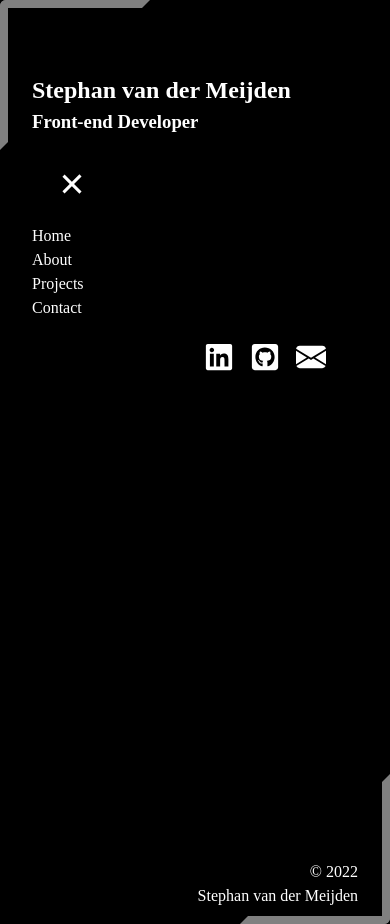
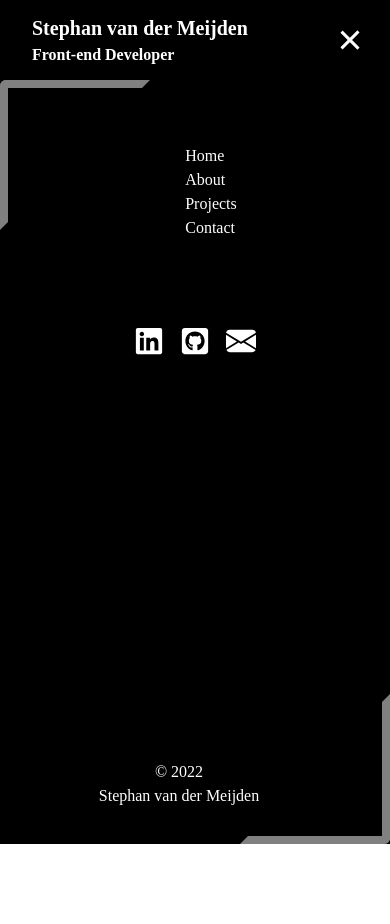
Before and after one commit to aevitas1/portfolio_v2, a React (Vite) app: page / in a window 390 px wide. Both pictures are taken after a click on the element 350 px from the left and 40 px from the top of the page. After the commit the page ends 844 px from the top, so only its background shows below. Built offline with nearby package versions, Linux system fonts and the light colour scheme.

Commit message:
Mobile menu responsiveness added

```diff
--- a/src/App.scss
+++ b/src/App.scss
@@ -38,11 +38,49 @@ body {
   overflow-x: hidden;
   // REMOVE WHEN COLORS ARE SET
   color: #fff;
+  transition: var(--transition);
 }
 
 @font-face {
   font-family: "Coolvetica";
   src: url("./assets/fonts/coolvetica condensed rg.ttf") format("ttf");
+}
+
+// Typography
+h1 {
+  font-size: 3rem;
+  @media screen and (max-width: 768px) {
+    font-size: 1.5rem;
+  }
+}
+h2 {
+  font-size: 2rem;
+  @media screen and (max-width: 768px) {
+    font-size: 1.25rem;
+  }
+}
+h3 {
+  font-size: 1.5rem;
+}
+h4 {
+  font-size: 1.25rem;
+}
+h5,
+h6 {
+  font-size: 1rem;
+}
+@media screen and (max-width: 768px) {
+  h3,
+  h4,
+  h5,
+  h6 {
+    font-size: 1rem;
+  }
+}
+
+a,
+p {
+  font-size: 1rem;
 }
 
 // <--------- Animations --------->
@@ -145,7 +183,7 @@ body {
 
 @keyframes removeCanvas {
   from {
-    transform: translateX(calc(50vw - 150px)) translateY(10vh);
+    transform: translateX(0) translateY(0);
     opacity: 1;
   }
   to {
--- a/src/Context/AppContext.jsx
+++ b/src/Context/AppContext.jsx
@@ -5,18 +5,22 @@ const AppContext = createContext();
 export const AppProvider = ({ children }) => {
   // Mobile Toggle
   const [openMobile, setOpenMobile] = useState(false);
+  const removeBackground = () => {
+    document.body.classList.remove("mobile_inactive");
+  };
   const toggleMobile = () => {
     if (openMobile) {
       setOpenMobile(false);
       document.body.classList.remove("mobile_active");
       document.body.classList.add("mobile_inactive");
-      setTimeout(removeBackground, 200);
+      setTimeout(removeBackground, 400);
     } else {
       setOpenMobile(true);
       document.body.classList.remove("mobile_inactive");
       document.body.classList.add("mobile_active");
     }
   };
+
   return (
     <AppContext.Provider
       value={{
--- a/src/components/ContentWrapper/Content/index.scss
+++ b/src/components/ContentWrapper/Content/index.scss
@@ -11,10 +11,14 @@
 
   &::before,
   &::after {
-    content: '';
+    content: "";
     position: absolute;
     height: 300px;
     width: 300px;
+    @media screen and (max-width: 800px) {
+      height: 150px;
+      width: 150px;
+    }
   }
 
   &::before {
--- a/src/components/ContentWrapper/Logo/index.scss
+++ b/src/components/ContentWrapper/Logo/index.scss
@@ -6,5 +6,7 @@
 
   .logo {
     color: var(--defaultHeader);
+    @media screen and (max-width: 800px) {
+    }
   }
 }
--- a/src/components/ContentWrapper/index.scss
+++ b/src/components/ContentWrapper/index.scss
@@ -12,4 +12,9 @@ main {
     align-items: center;
     padding-left: 2rem;
   }
+  @media screen and (max-width: 1280px) {
+    .icon_wrapper {
+      display: none;
+    }
+  }
 }
--- a/src/components/NavWrapper/Menu/index.jsx
+++ b/src/components/NavWrapper/Menu/index.jsx
@@ -14,8 +14,10 @@ const Menu = () => {
       <div className="nav_menu">
         {openMobile ? (
           <>
-            <Logo />
-            <MobileMenu />
+            <div className="top_mobile_nav">
+              <Logo />
+              <MobileMenu />
+            </div>
           </>
         ) : (
           ""
@@ -38,7 +40,9 @@ const Menu = () => {
 
         {openMobile ? (
           <>
-            <Icons />
+            <div className="bottom_mobile_nav">
+              <Icons />
+            </div>
           </>
         ) : (
           ""
--- a/src/components/NavWrapper/Menu/index.scss
+++ b/src/components/NavWrapper/Menu/index.scss
@@ -1,4 +1,32 @@
-.nav_menu {
-  padding: var(--content-nav-padding) 2rem 2rem 2rem;
-  height: 500px;
+nav {
+  .nav_menu {
+    padding: var(--content-nav-padding) 2rem 2rem 2rem;
+    height: 500px;
+    @media screen and (max-width: 1280px) {
+      display: flex;
+      flex-flow: column;
+      align-items: center;
+      padding: 0 0 0 2rem;
+      ul {
+        padding-top: 4rem;
+      }
+      .top_mobile_nav {
+        width: 100%;
+        display: flex;
+        justify-content: space-between;
+      }
+      .bottom_mobile_nav {
+        display: flex;
+        justify-content: center;
+        padding-top: 4rem;
+      }
+    }
+  }
+  .credits {
+    @media screen and (max-width: 1280px) {
+      display: flex;
+      align-items: center;
+      padding-bottom: 2.5rem;
+    }
+  }
 }
--- a/src/components/NavWrapper/index.scss
+++ b/src/components/NavWrapper/index.scss
@@ -23,6 +23,15 @@ nav {
       top: 0;
       clip-path: polygon(0 0, 0% 100%, 100% 0);
       border-top-left-radius: 6px;
+      @media screen and (max-width: 1280px) {
+        height: 300px;
+        width: 300px;
+        top: 80px;
+      }
+      @media screen and (max-width: 800px) {
+        height: 150px;
+        width: 150px;
+      }
     }
   }
 
@@ -44,6 +53,14 @@ nav {
       right: 0;
       clip-path: polygon(100% 100%, 0% 100%, 100% 0);
       border-bottom-right-radius: 6px;
+      @media screen and (max-width: 1280px) {
+        height: 300px;
+        width: 300px;
+      }
+      @media screen and (max-width: 800px) {
+        height: 150px;
+        width: 150px;
+      }
     }
   }
 
@@ -83,7 +100,7 @@ body {
       animation: CanvasMenu 300ms ease-out 1 forwards;
       z-index: 1500;
       .nav_wrapper {
-        height: 100vh;
+        height: calc(100vh - 80px);
         width: 100vw;
       }
     }
@@ -91,7 +108,7 @@ body {
 
   &.mobile_inactive {
     &::after {
-      animation: removeBlur 300ms ease-out 1 forwards;
+      animation: removeBlur 1000ms ease-out 1 forwards;
     }
 
     nav {
```
